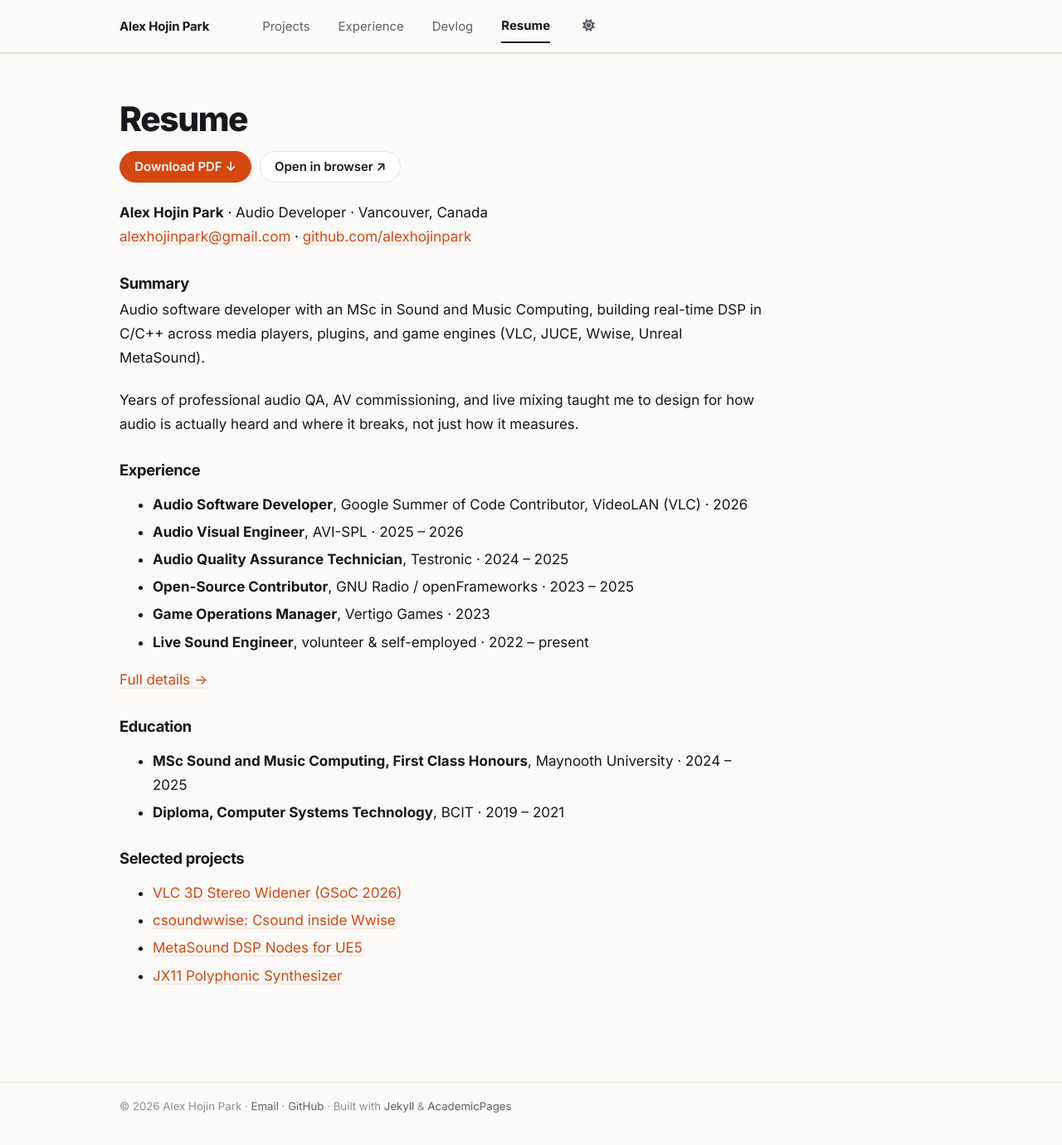
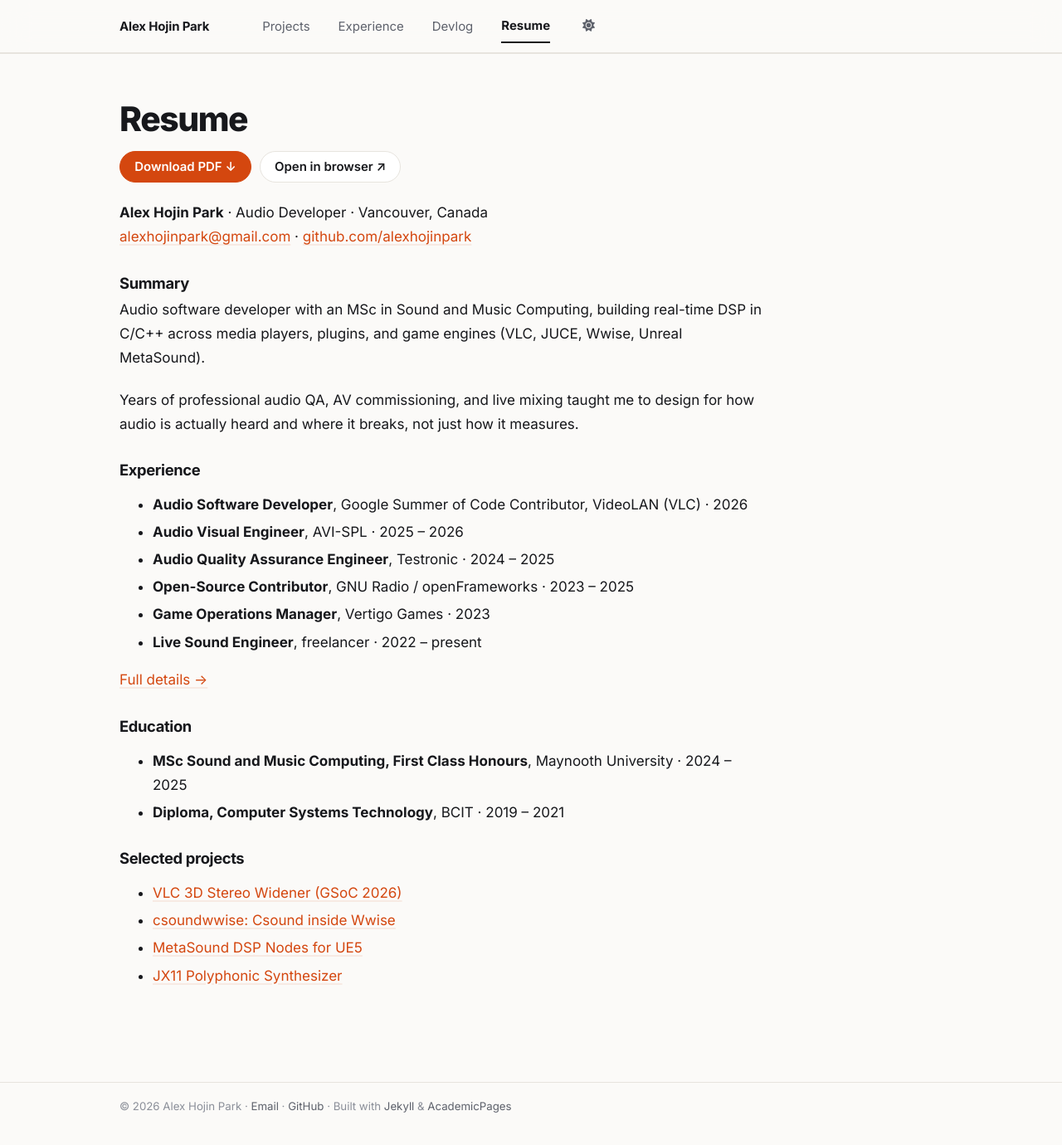
Before and after one commit to alexhojinpark/alexhojinpark.github.io, a Jekyll site: the page built from _pages/cv.md, in a window 1280 px wide and 1389 px high. Shown: the top 1380 px of the window at 83% size. Built offline with Jekyll 4.4.1, drawn with Linux system fonts in a browser that asks for light colours; a script bundle is joined from its source files by our own code; a style sheet for code colours, icons or effects is not loaded.

Commit message:
Match job titles to the CV PDF
Co-Authored-By: Claude Opus 5.5 <noreply@anthropic.com>

```diff
--- a/_data/experience.yml
+++ b/_data/experience.yml
@@ -22,7 +22,7 @@ groups:
 
   - title: "Game Industry"
     entries:
-      - role: "Audio Quality Assurance Technician"
+      - role: "Audio Quality Assurance Engineer"
         org: "Testronic"
         url: "https://www.testroniclabs.com/"
         dates: "2024 – 2025"
@@ -47,7 +47,7 @@ groups:
           - "Installed, tested and commissioned professional AV systems from schematics and architectural drawings."
           - "Worked on the [New St. Paul's Hospital](https://www.thenewstpauls.ca/en), Canada's largest hospital project. Did on-site client consultation and sound-system tuning."
       - role: "Live Sound Engineer"
-        org: "Volunteer & self-employed"
+        org: "Freelancer"
         dates: "2022 – present"
         points:
           - "Live sound mixing and recording for in-person and online community events, including weekly worship services."
--- a/_pages/cv.md
+++ b/_pages/cv.md
@@ -22,10 +22,10 @@ Years of professional audio QA, AV commissioning, and live mixing taught me to d
 ### Experience
 - **Audio Software Developer**, Google Summer of Code Contributor, VideoLAN (VLC) · 2026
 - **Audio Visual Engineer**, AVI-SPL · 2025 – 2026
-- **Audio Quality Assurance Technician**, Testronic · 2024 – 2025
+- **Audio Quality Assurance Engineer**, Testronic · 2024 – 2025
 - **Open-Source Contributor**, GNU Radio / openFrameworks · 2023 – 2025
 - **Game Operations Manager**, Vertigo Games · 2023
-- **Live Sound Engineer**, volunteer & self-employed · 2022 – present
+- **Live Sound Engineer**, freelancer · 2022 – present
 
 [Full details →]({{ base_path }}/experience/)
 
```
